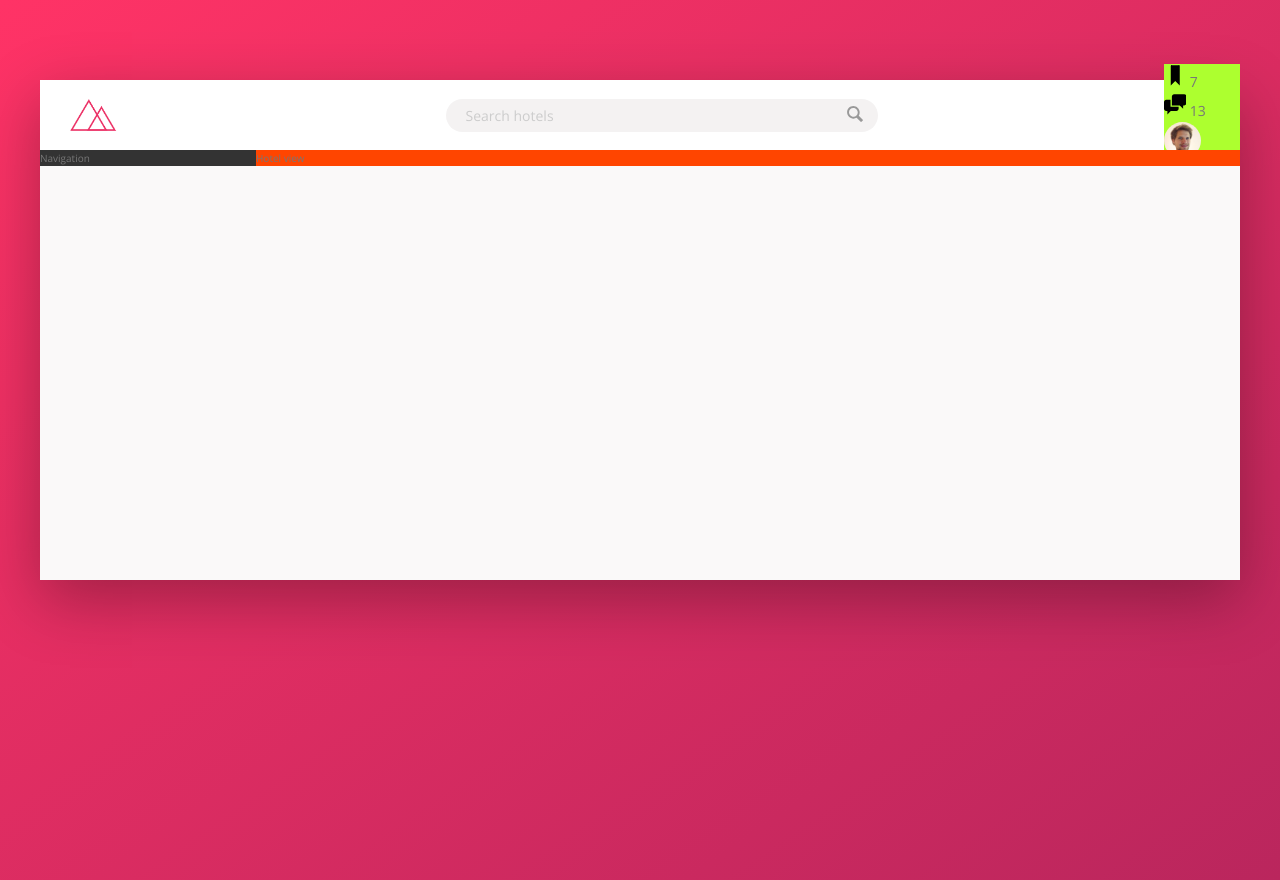
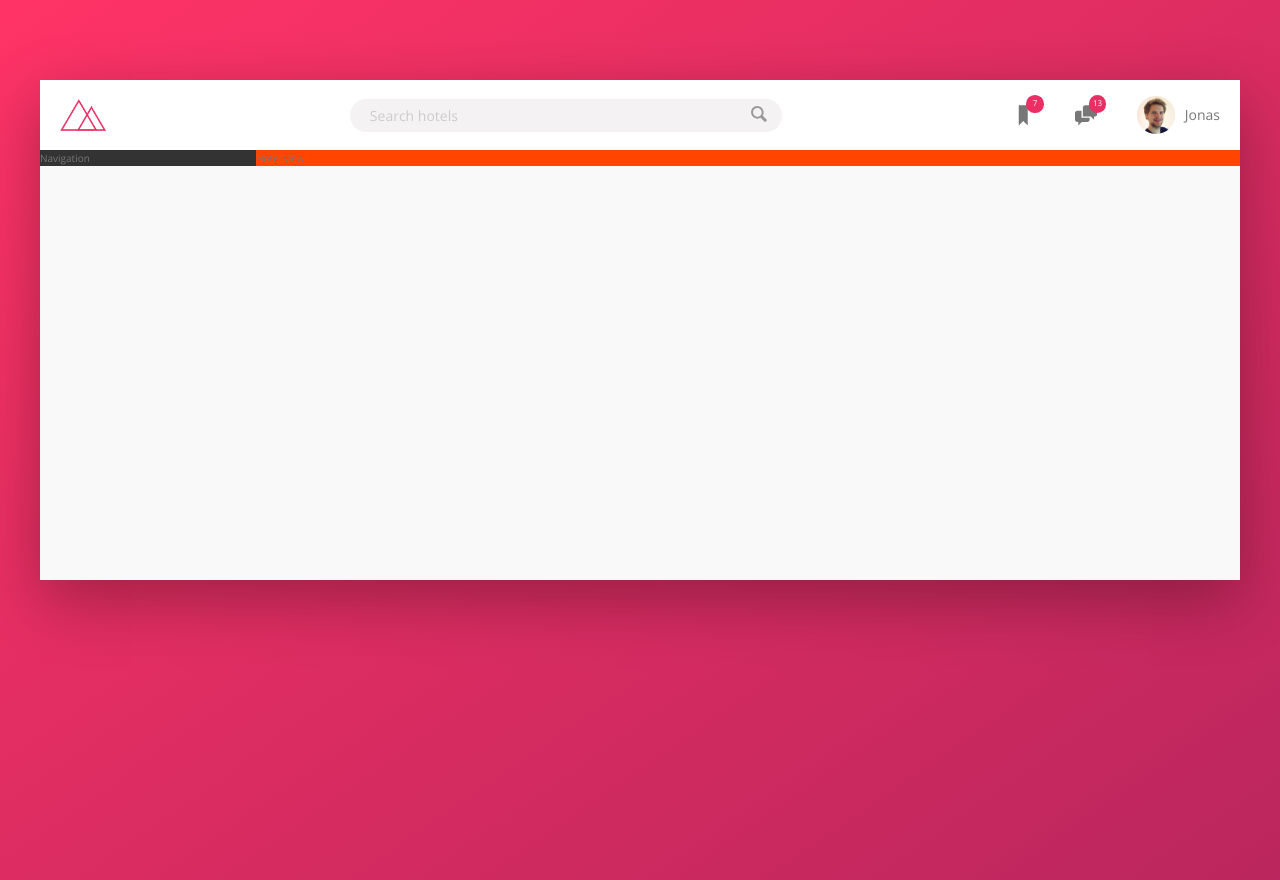
Before and after one commit to GregoryMoskalev/trillo-project, a website: page index.html in a window 1280 px wide. Drawn offline with nearby package versions, Linux system fonts and the light colour scheme.

Commit message:
building the header part 3

```diff
--- a/sass/_components.scss
+++ b/sass/_components.scss
@@ -3,7 +3,7 @@
 
 .logo {
 	height: 3.25rem;
-	margin: 3rem;
+	margin: 2rem;
 }
 
 ///////////////////////////////////////////////
@@ -66,26 +66,51 @@
 ///////////////////////////////////////////////
 // USER NAVIGATION
 .user-nav {
-	background-color: greenyellow;
+	align-self: stretch;
+
+	display: flex;
+	align-items: center;
+
+	& > * {
+		padding: 0 2rem;
+		cursor: pointer;
+		height: 100%;
+		display: flex;
+		align-items: center;
+	}
+
+	& > *:hover {
+		background-color: var(--color-grey-light-2);
+	}
 	&__icon-box {
+		position: relative;
 	}
 
 	&__icon {
 		height: 2.25rem;
 		width: 2.25rem;
+		fill: var(--color-grey-dark-2);
 	}
 
 	&__notification {
-	}
+		font-size: .8rem;
+		height: 1.75rem;
+		width: 1.75rem;
+		border-radius: 50%;
+		background-color: var(--color-primary);
+		color: #fff;
+		position: absolute;
+		top: 1.5rem;
+		right: 1.1rem;
 
-	&__user {
+		display: flex;
+		justify-content: center;
+		align-items: center;
 	}
 
 	&__user-photo {
 		height: 3.75rem;
 		border-radius: 50%;
-	}
-
-	&__user-name {
+		margin-right: 1rem;
 	}
 }
```
Also changed, not shown: css/style.css.
